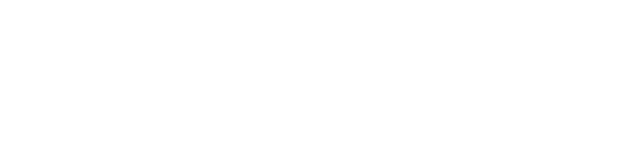
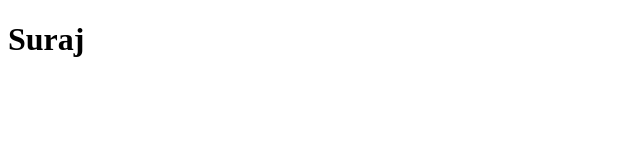
Before and after one commit to suraj8084/Learning-Git, a plain HTML site: page index.html in a window 1280 px wide. Shown: the whole page, without its empty margins (0-640 px from the left). Drawn offline with Linux system fonts and the light colour scheme.

Commit message:
Some Code Changes

```diff
--- a/index.html
+++ b/index.html
@@ -7,6 +7,6 @@
     <title>Document</title>
 </head>
 <body>
-
+    <h1>Suraj</h1>
 </body>
 </html>
```
